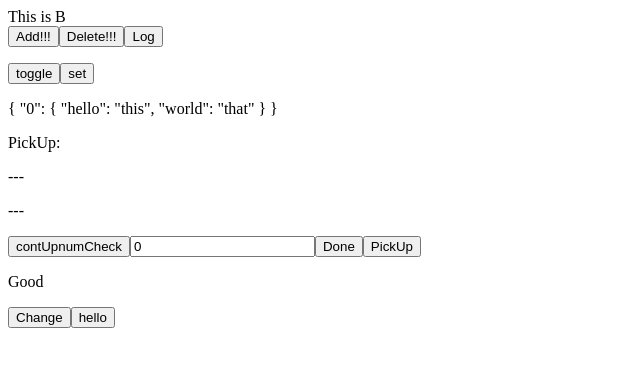
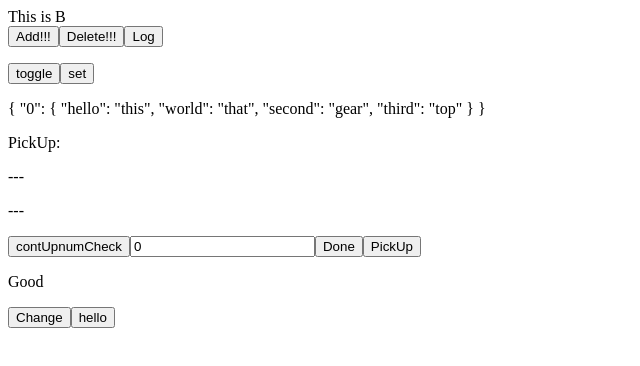
Before and after one commit to koyamal/pra_vue3, a Vue app in the folder vuePractive/: page / in a window 1280 px wide. Shown: the top 366 px of the page, without its empty margins (0-640 px from the left). Built offline with nearby package versions, Linux system fonts and the light colour scheme.

Commit message:
Add data

```diff
--- a/vuePractive/src/components/atom/B.vue
+++ b/vuePractive/src/components/atom/B.vue
@@ -20,6 +20,8 @@ export default {
       [this.numCheck]: {
           hello: "this",
           world: "that",
+          second: 'gear',
+          third: 'top',
         }
     }
   },
```
